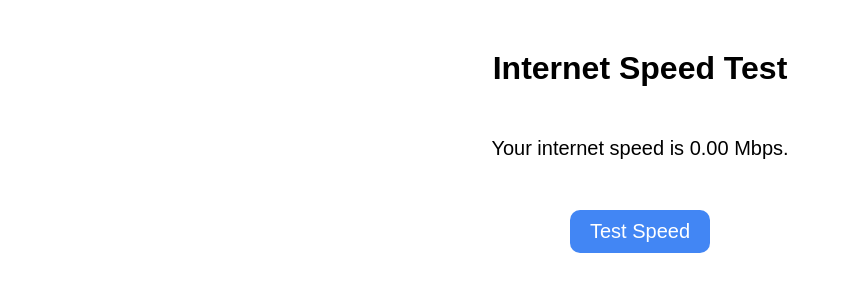
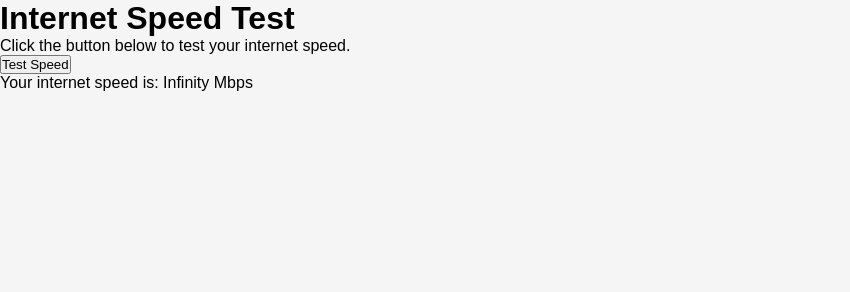
Before and after one commit to manafsultan/Speed-Test, a plain HTML site: page index.html in a window 1280 px wide. Both pictures are taken after a click on the button "Test Speed". Shown: the whole page, without its empty margins (0-850 px from the left). Drawn offline with Linux system fonts and the light colour scheme; no server answers.

Commit message:
changed the code

```diff
--- a/index.html
+++ b/index.html
@@ -7,8 +7,9 @@
   </head>
   <body>
     <h1>Internet Speed Test</h1>
-    <div id="result"></div>
-    <button id="test-btn" onclick="testSpeed()">Test Speed</button>
+    <p>Click the button below to test your internet speed.</p>
+    <button onclick="testSpeed()">Test Speed</button>
+    <p id="result"></p>
 
     <script src="script.js"></script>
   </body>
--- a/script.js
+++ b/script.js
@@ -1,36 +1,21 @@
 function testSpeed() {
     var startTime, endTime;
     var download = new Image();
-    var upload = new XMLHttpRequest();
-
-    download.onload = function() {
+    download.onload = function () {
       endTime = (new Date()).getTime();
-      showResults((endTime - startTime) / 1000);
+      showResults(startTime, endTime);
     }
-
     startTime = (new Date()).getTime();
     var cacheBuster = "?nnn=" + startTime;
-    download.src = "https://cachefly.cachefly.net/100mb.test" + cacheBuster;
-
-    upload.onreadystatechange = function() {
-      if (upload.readyState == 4 && upload.status == 200) {
-        endTime = (new Date()).getTime();
-        showResults((endTime - startTime) / 1000);
-      }
-    }
-
-    startTime = (new Date()).getTime();
-    var params = "download=" + (new Date()).getTime();
-    upload.open("POST", "/upload.php", true);
-    upload.setRequestHeader("Content-type", "application/x-www-form-urlencoded");
-    upload.send(params);
-
-    document.getElementById("test-btn").disabled = true;
-    document.getElementById("result").innerHTML = "Testing...";
+    download.src = "https://cdn.pixabay.com/photo/2015/04/23/22/00/tree-736885__480.jpg" + cacheBuster;
   }
 
-  function showResults(speed) {
-    var resultDiv = document.getElementById("result");
-    resultDiv.innerHTML = "Your internet speed is " + speed.toFixed(2) + " Mbps.";
-    document.getElementById("test-btn").disabled = false;
+  function showResults(startTime, endTime) {
+    var duration = (endTime - startTime) / 1000;
+    var bitsLoaded = 7864320;
+    var speedBps = (bitsLoaded / duration).toFixed(2);
+    var speedKbps = (speedBps / 1024).toFixed(2);
+    var speedMbps = (speedKbps / 1024).toFixed(2);
+    var resultElement = document.getElementById("result");
+    resultElement.innerHTML = "Your internet speed is: " + speedMbps + " Mbps";
   }
--- a/style.css
+++ b/style.css
@@ -1,28 +1,51 @@
-body {
-    font-family: Arial, sans-serif;
-    text-align: center;
+* {
+    margin: 0;
+    padding: 0;
+    box-sizing: border-box;
   }
 
-  h1 {
-    margin-top: 50px;
+  body {
+    font-family: Arial, sans-serif;
+    background-color: #f5f5f5;
   }
 
-  #result {
-    margin-top: 50px;
-    font-size: 20px;
+  .container {
+    max-width: 600px;
+    margin: 50px auto;
+    padding: 20px;
+    background-color: #fff;
+    border-radius: 5px;
+    box-shadow: 0 0 10px rgba(0, 0, 0, 0.2);
   }
 
-  button {
-    margin-top: 50px;
-    font-size: 20px;
-    padding: 10px 20px;
-    border-radius: 10px;
-    border: none;
-    background-color: #4286f4;
-    color: #fff;
-    cursor: pointer;
+  .heading {
+    text-align: center;
+    font-size: 30px;
+    margin-bottom: 20px;
   }
 
-  button:hover {
-    background-color: #3366cc;
+  .form-group {
+    margin-bottom: 20px;
   }
+
+  label {
+    display: block;
+    margin-bottom: 5px;
+    font-size: 18px;
+    font-weight: bold;
+  }
+
+  input[type="submit"] {
+    background-color: #4CAF50;
+    color: #fff;
+    padding: 10px 20px;
+    font-size: 18px;
+    border: none;
+    border-radius: 5px;
+    cursor: pointer;
+    transition: background-color 0.3s ease;
+  }
+
+  input[type="submit"]:hover {
+    background-color: #3e8e41;
+  }
```
Also changed, not shown: 1 other file.
